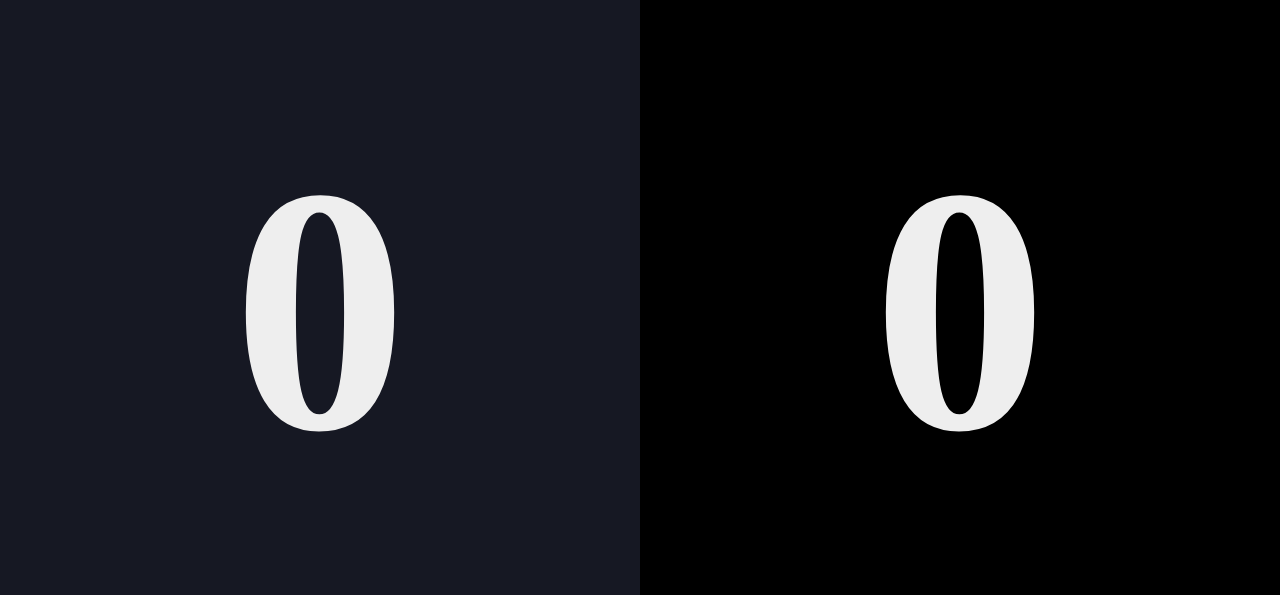
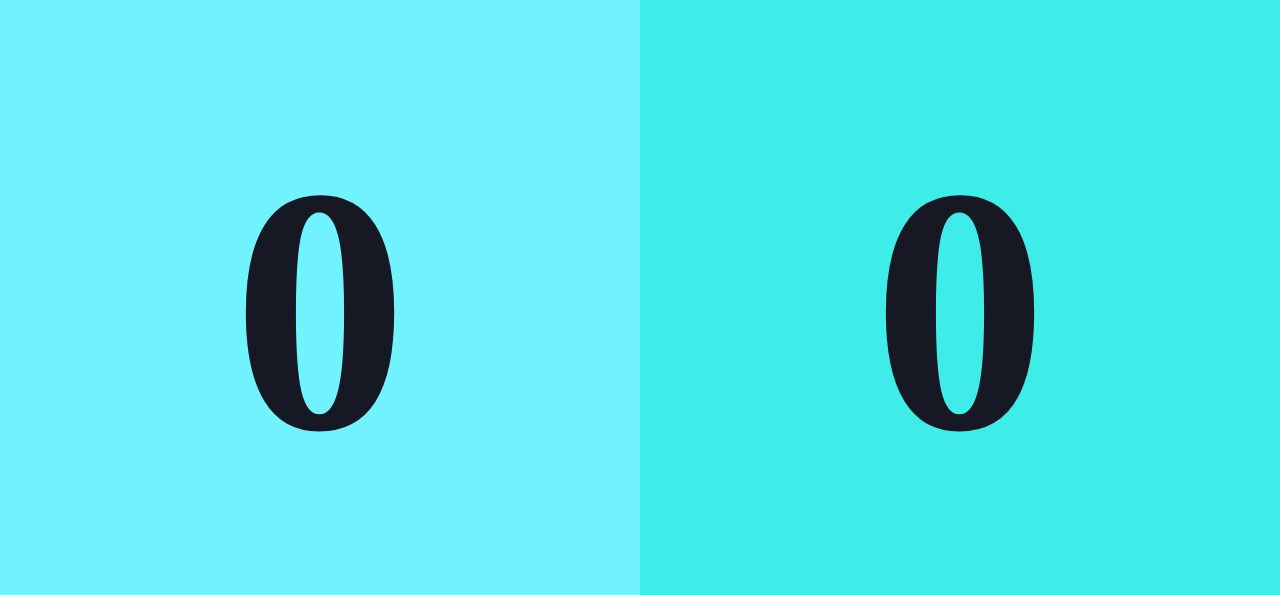
Before and after one commit to angeya/badminton-score-recorder, a plain HTML site: page voice.html in a window 1280 px wide. Shown: the top 595 px of the page. Drawn offline with Linux system fonts and the light colour scheme.

Commit message:
根据系统主题设置颜色

```diff
--- a/voice.html
+++ b/voice.html
@@ -9,7 +9,7 @@
 	<meta name="apple-mobile-web-app-title" content="羽毛球计分器">
 	<link rel="apple-touch-icon" sizes="180x180" href="./logo.png">
 	<meta name="msapplication-TileColor" content="#fff">
-	<meta name="theme-color" content="#fff" />
+	<meta id="top-theme" name="theme-color" content="#fff" />
 <!--	<link rel="manifest" href="./manifest.json"/>-->
 	<style type="text/css" rel="stylesheet">
 		*{
@@ -105,7 +105,7 @@
 	<div class="operation-container">
 		<div id="left-team-decrease" class="decrease-btn btn">-1</div>
 		<div id="switch-side" class="switch-side operation-btn btn">换边</div>
-		<div id="reset-score" class="reset-score operation-btn btn">重置比分</div>
+		<div id="reset-score" class="reset-score operation-btn btn">重置</div>
 		<div id="right-team-decrease" class="decrease-btn btn">-1</div>
 	</div>
 </div>
@@ -121,6 +121,8 @@
 	const switchSide = document.getElementById('switch-side')
 	const resetScore = document.getElementById('reset-score')
 	const LOCAL_STORAGE_KEY = 'badminton-score'
+
+	const topTheme = document.getElementById('top-theme')
 
 	const THEMES = [
 		{
@@ -143,9 +145,12 @@
 	const MIN_SCORE = 0 // 最小分数
 	const MAX_SCORE = 30 // 最大分数
 
-	const LONG_TOUCH_TIME_THRESHOLD = 1500 // 长按时间阈值
+	const LONG_TOUCH_TIME_THRESHOLD = 1200 // 长按时间阈值
 
 	let leftChange = true // 是否左边比分改变，false为右边改变，用于报分顺序
+
+	let hasUserChangedThemeAfterSystem = false // 系统设置主题后用户是否更改过
+	let lastSystemThemeStatus = null // 上一次设置颜色的时候系统主题状态
 
 	/**
 	 * 数据
@@ -163,24 +168,48 @@
 	 */
 	window.onload = () => {
 		const scoreData = getScoreData()
-		setColor(scoreData)
+		setColor()
 		showScore(scoreData)
+		// 每隔三秒检测一次系统颜色
+		setInterval(() => {
+			setColor()
+		}, 3000)
 	}
 
 	/**
 	 * 设置分数颜色和背景色
-	 * @param data 分数和颜色数据
+	 * @param index 有下标则代表用户设置调用，否则为系统调用
 	 */
-	function setColor(data) {
-		leftTeamScore.style.color = THEMES[data.theme].scoreColor
-		rightTeamScore.style.color = THEMES[data.theme].scoreColor
-		leftTeam.style.backgroundColor = THEMES[data.theme].leftBgColor
-		rightTeam.style.backgroundColor = THEMES[data.theme].rightBgColor
+	function setColor(index = null) {
+		//
+		if (index) {
+			hasUserChangedThemeAfterSystem = true
+		} else {
+			const isLight = window.matchMedia('(prefers-color-scheme: light)').matches
+			lastSystemThemeStatus = isLight
+			if (isLight) {
+				index = 2
+				topTheme.content = '#fff'
+			} else {
+				index = 0
+				topTheme.content = '#000'
+			}
+			// 如果用户修改过了，而且系统主题和上次一样， 则不更改界面颜色
+			if (hasUserChangedThemeAfterSystem && isLight === lastSystemThemeStatus) {
+				return
+			}
+			lastSystemThemeStatus = isLight
+			hasUserChangedThemeAfterSystem = false
+		}
+		leftTeamScore.style.color = THEMES[index].scoreColor
+		rightTeamScore.style.color = THEMES[index].scoreColor
+		leftTeam.style.backgroundColor = THEMES[index].leftBgColor
+		rightTeam.style.backgroundColor = THEMES[index].rightBgColor
 	}
 
 	/**
 	 * 获取比分和颜色等数据
-	 * @returns 优先使用本地缓存的数据
+	 * @returns {left: number, right: number, theme: number}
 	 */
 	function getScoreData() {
 		const localData = JSON.parse(localStorage.getItem(LOCAL_STORAGE_KEY))
@@ -256,9 +285,8 @@
 	function changeTheme() {
 		const touchEndTime = Date.now()
 		if (touchEndTime - touchStartTime > LONG_TOUCH_TIME_THRESHOLD) {
-			console.log('long')
 			scoreData.theme = getNextIndex(THEMES, scoreData.theme)
-			setColor(scoreData)
+			setColor(scoreData.theme)
 			saveScoreData(scoreData)
 		}
 	}
```
